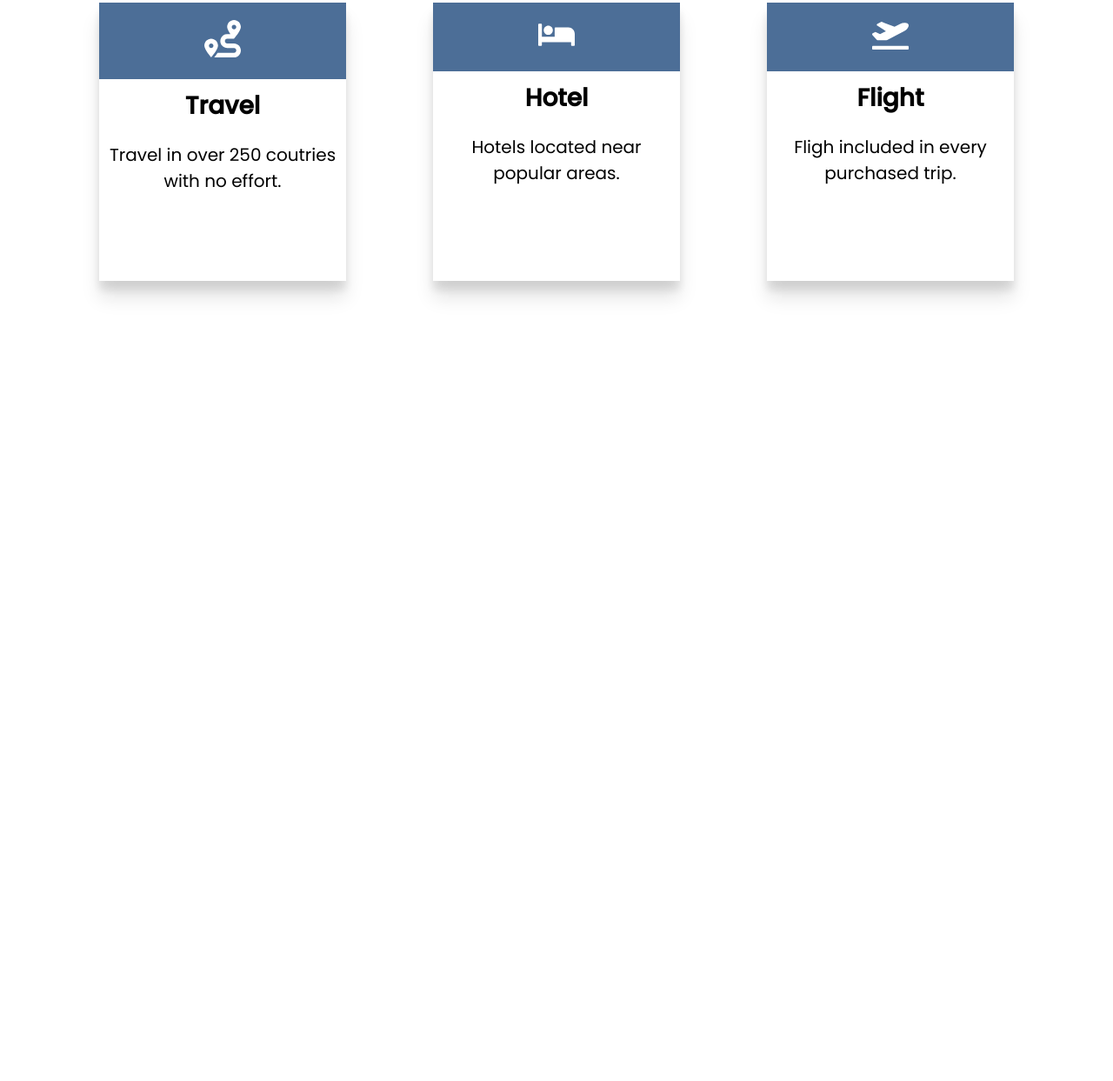
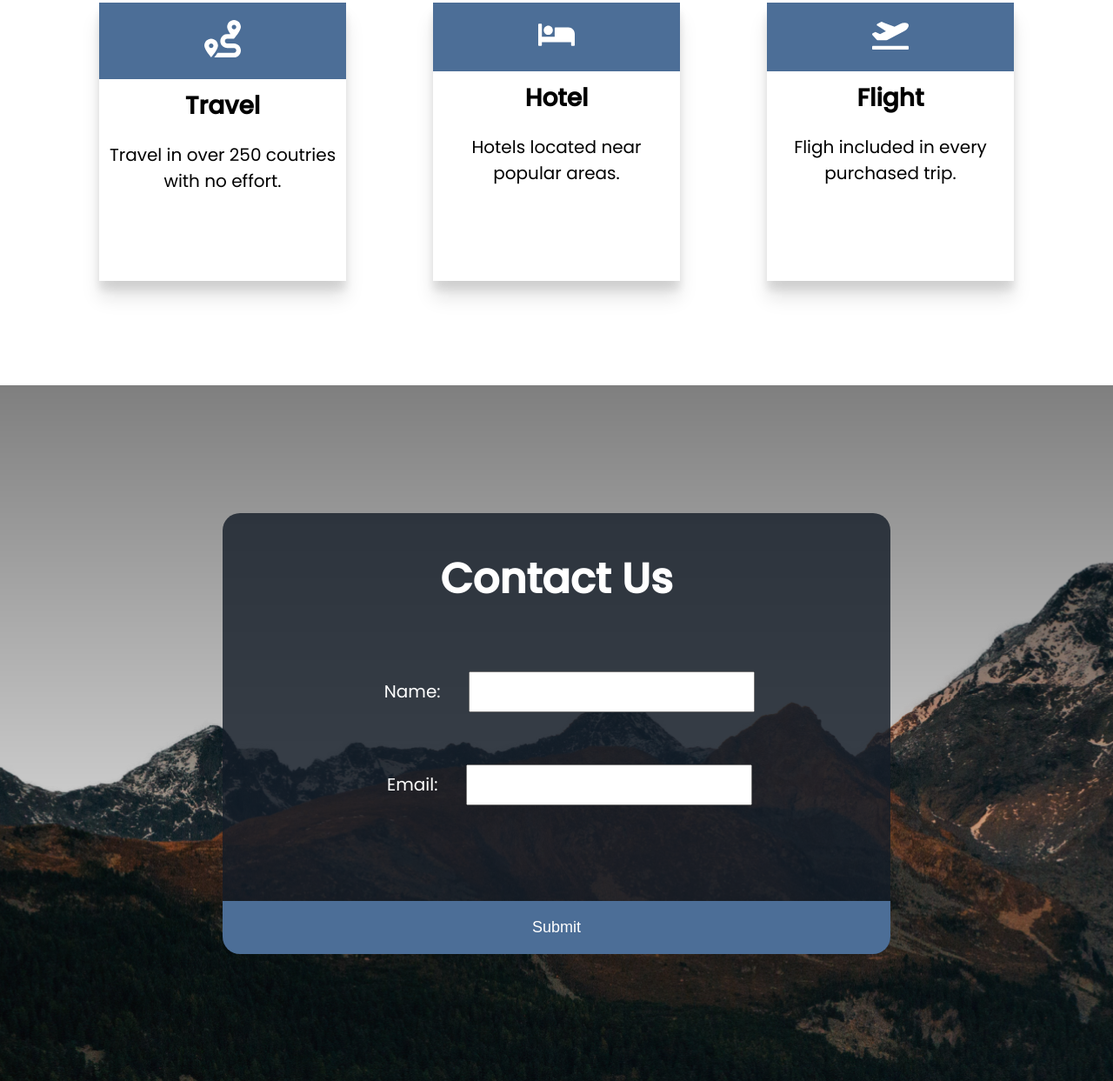
Before and after one commit to andrzejpol/travelly, a website: page index.html in a window 1280 px wide. Shown: the part 1957-3200 px from the top of the page at 87% size. Before the commit the page ends 2400 px from the top, so only its background shows below. Drawn offline with Linux system fonts and the light colour scheme; a web font is replaced by a local one.

Commit message:
Add form section

```diff
--- a/index.html
+++ b/index.html
@@ -68,6 +68,24 @@
       </div>
     </div>
   </section>
+  <section id="contact">
+    <div class="form-wrapper">
+      <header class="form-head">
+        <h2>Contact Us</h2>
+      </header>
+      <form>
+        <div class="name-form">
+          <label for="name">Name:</label>
+          <input type="text" name="name" required id="name">
+        </div>
+        <div class="email-form">
+          <label for="email">Email:</label>
+          <input type="email" required name="email" id="email">
+        </div>
+        <button type="submit">Submit</button>
+      </form>
+    </div>
+  </section>
 </body>
 
 </html>
--- a/style.css
+++ b/style.css
@@ -192,6 +192,51 @@ animation: cloudAnimation 9s infinite alternate ease-in-out;
   background: #4c6e97;
 }
 
+/* Contact form */
+#contact {
+  min-height: 100vh;
+  background: linear-gradient(rgba(0,0,0,0.5), transparent),url("img/contact-mountain.png");
+  background-position: center;
+  background-size: cover;
+  background-repeat: no-repeat;
+  display: flex;
+  align-items: center;
+  justify-content: center;
+}
+
+.form-wrapper {
+  background: rgba(19,28,39,0.8);
+  width: 60%;
+  color: white;
+  border-radius: 20px;
+}
+
+.form-head {
+  text-align: center;
+  padding: 4rem;
+}
+
+.name-form, .email-form {
+  padding: 3rem;
+  text-align: center;
+}
+
+.form-wrapper label {
+  margin: 0rem 3rem;
+}
+
+.form-wrapper button {
+  width: 100%;
+  padding: 2rem;
+  margin-top: 8rem;
+  border-bottom-left-radius: 20px;
+  border-bottom-right-radius: 20px;
+}
+
+.form-wrapper input {
+  padding: 1rem 3rem;
+}
+
 /* Media query */
 @media screen and (max-width: 932px) {
   html {
```
